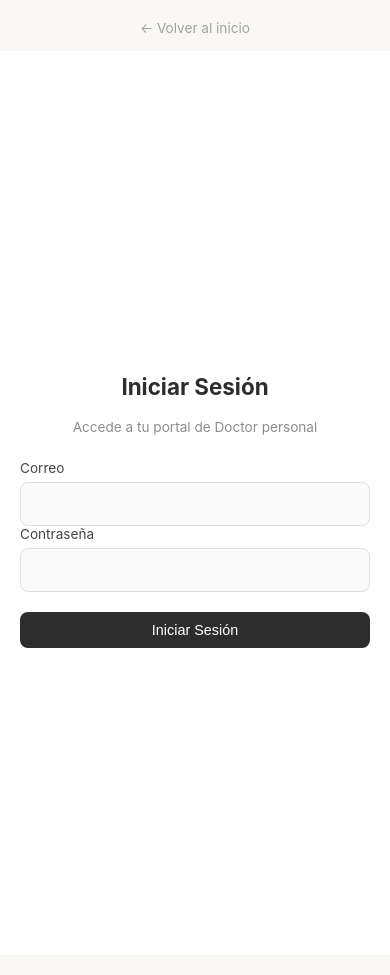
After one commit to MileyLopezZz/Proyecto_Consulta_Medica, a Django app: page /ficha/loginDoctor/ in a window 390 px wide. The commit adds this page. Run offline with Django 5.2, Linux system fonts and the light colour scheme.

Commit message:
ultimo commit

```diff
--- a/Apphome/templates/home.html
+++ b/Apphome/templates/home.html
@@ -42,7 +42,7 @@
 
                     <div class="dropdown-menu">
                         <a href="{% url 'login' %}">Usuario</a>
-                        <a href="{% url 'login' %}">Doctor</a>
+                        <a href="{% url 'login_doctor' %}">Doctor</a>
                         <a href="{% url 'login' %}">Secretaria</a>
                     </div>
                 </div>
--- a/Appsandra/templates/Login.html
+++ b/Appsandra/templates/Login.html
@@ -14,7 +14,7 @@
 
         <div class="login-box">
             <h1>Iniciar Sesión</h1>
-            <p class="subtitulo">Accede a tu portal médico personal</p>
+            <p class="subtitulo">Accede a tu portal personal</p>
 
             <form method="post" novalidate>
                 {% csrf_token %}
--- /dev/null
+++ b/Appvaleria/static/css/loginDoctor.css
@@ -0,0 +1,199 @@
+/* === ESTILO BASE (para escritorio y tablets grandes) === */
+body {
+    font-family: 'Inter', sans-serif;
+    background-color: #faf8f5;
+    margin: 0;
+    padding: 0;
+}
+
+/* Contenedor principal */
+.container {
+    display: flex;
+    flex-direction: column;
+    align-items: center;
+    justify-content: center;
+    min-height: 100vh;
+    text-align: center;
+    padding: 20px;
+}
+
+/* Enlace superior centrado */
+.volver {
+    text-decoration: none;
+    color: #a1a1a1;
+    font-size: 0.9rem;
+    margin-bottom: 20px;
+    display: block;
+}
+
+/* Caja del formulario (login o registro) */
+.login-box,
+.registro-box {
+    background-color: #fff;
+    border-radius: 20px;
+    box-shadow: 0 4px 16px rgba(0, 0, 0, 0.05);
+    padding: 50px 40px;
+    width: 400px;
+    text-align: center;
+    transition: all 0.3s ease;
+}
+
+/* Títulos */
+h1 {
+    font-size: 1.8rem;
+    color: #2d2d2d;
+    margin-bottom: 5px;
+}
+
+.subtitulo {
+    color: #8d8d8d;
+    font-size: 0.95rem;
+    margin-bottom: 30px;
+}
+
+/* Formulario Django */
+form {
+    text-align: left;
+}
+
+form p {
+    margin-bottom: 15px;
+}
+
+form label {
+    display: block;
+    font-size: 0.9rem;
+    color: #444;
+    margin-bottom: 6px;
+}
+
+/* Campos */
+form input[type="text"],
+form input[type="email"],
+form input[type="password"],
+form input[type="number"],
+form select {
+    width: 100%;
+    padding: 12px;
+    border: 1px solid #e0e0e0;
+    border-radius: 8px;
+    font-size: 1rem;
+    background-color: #fafafa;
+    box-sizing: border-box;
+}
+
+/* Botón */
+.btn {
+    background-color: #2d2d2d;
+    color: white;
+    padding: 12px;
+    border: none;
+    border-radius: 8px;
+    font-size: 1rem;
+    margin-top: 20px;
+    cursor: pointer;
+    width: 100%;
+    transition: background 0.3s ease;
+}
+
+.btn:hover {
+    background-color: #444;
+}
+
+/* Separador */
+.divider {
+    text-align: center;
+    margin: 25px 0;
+    color: #aaa;
+    font-size: 0.9rem;
+}
+
+/* Enlaces inferiores */
+.registro,
+.login {
+    font-size: 0.9rem;
+    color: #777;
+}
+
+.registro a,
+.login a {
+    color: #2d2d2d;
+    text-decoration: none;
+    font-weight: 600;
+}
+
+/* Mensajes Django */
+.mensaje {
+    color: rgb(0, 0, 0);
+    font-size: 0.9rem;
+    margin-top: 10px;
+}
+
+
+
+/* === RESPONSIVE DESIGN === */
+
+/* Tablets medianas (≤ 768px) */
+@media (max-width: 768px) {
+    .login-box,
+    .registro-box {
+        width: 90%;
+        padding: 40px 30px;
+    }
+
+    h1 {
+        font-size: 1.6rem;
+    }
+
+    .subtitulo {
+        font-size: 0.9rem;
+    }
+
+    form input,
+    .btn {
+        font-size: 0.95rem;
+    }
+}
+
+/* Celulares (≤ 480px) */
+@media (max-width: 480px) {
+    .login-box,
+    .registro-box {
+        width: 100%;
+        padding: 30px 20px;
+        border-radius: 0;
+        box-shadow: none;
+        min-height: 100vh;
+        display: flex;
+        flex-direction: column;
+        justify-content: center;
+    }
+
+    .volver {
+        font-size: 0.85rem;
+        margin-bottom: 15px;
+    }
+
+    h1 {
+        font-size: 1.4rem;
+    }
+
+    .subtitulo {
+        font-size: 0.85rem;
+        margin-bottom: 25px;
+    }
+
+    .btn {
+        padding: 10px;
+        font-size: 0.9rem;
+    }
+
+    form label {
+        font-size: 0.85rem;
+    }
+
+    .divider {
+        margin: 20px 0;
+        font-size: 0.8rem;
+    }
+}
--- /dev/null
+++ b/Appvaleria/templates/loginDoctor.html
@@ -0,0 +1,44 @@
+{% load static %}
+<!DOCTYPE html>
+<html lang="es">
+<head>
+    <meta charset="UTF-8">
+    <meta name="viewport" content="width=device-width, initial-scale=1.0">
+    <title>Iniciar Sesión</title>
+    <link rel="stylesheet" href="{% static 'css/loginDoctor.css' %}">
+</head>
+<body>
+
+    <div class="container">
+        <a href="{% url 'home' %}" class="volver">&larr; Volver al inicio</a>
+
+        <div class="login-box">
+            <h1>Iniciar Sesión</h1>
+            <p class="subtitulo">Accede a tu portal de Doctor personal</p>
+
+            <form method="post" novalidate>
+                {% csrf_token %}
+
+                <div class="form-group">
+                    <label for="email">Correo</label>
+                    <input type="email" name="email" required>
+                </div>
+
+                <div class="form-group">
+                    <label for="password">Contraseña</label>
+                    <input type="password" name="password" required>
+                </div>
+
+
+                <button type="submit" class="btn">Iniciar Sesión</button>
+            </form>
+
+
+            {% for message in messages %}
+                <p class="mensaje">{{ message }}</p>
+            {% endfor %}
+        </div>
+    </div>
+
+</body>
+</html>
--- a/Appvaleria/urls.py
+++ b/Appvaleria/urls.py
@@ -5,5 +5,6 @@ urlpatterns = [
     path('ficha/', views.ficha_medica_view, name='ficha_medica'),
     #path('buscar_paciente/', views.buscar_paciente, name='buscar_paciente'),
     path('pacientes/', views.paciente_view, name='paciente'),
-    path('menuDoctor/', views.menu_doctor, name='menu_doctor')
+    path('menuDoctor/', views.menu_doctor, name='menu_doctor'),
+    path('loginDoctor/', views.login_doctor, name='login_doctor'),
 ]
--- a/Appvaleria/views.py
+++ b/Appvaleria/views.py
@@ -3,6 +3,7 @@ from django.http import JsonResponse
 from .forms import FichaMedicaForm, PacienteForm
 from .models import Paciente, FichaMedica
 from django.contrib.auth.models import AnonymousUser
+from django.contrib import messages
 
 
 # --------------------- FICHA MÉDICA ---------------------
@@ -136,3 +137,22 @@ def menu_doctor(request):
     }
 
     return render(request, 'menuDoctor.html', context)
+
+
+def login_doctor(request):
+    if request.method == 'POST':
+        email = request.POST.get('email')
+        password = request.POST.get('password')
+
+        #Credenciales fijas del doctor
+        correo_doctor = "doctor@gmail.com"
+        clave_doctor = "doctor1234"
+
+        if email == correo_doctor and password == clave_doctor:
+            messages.success(request, "Bienvenido doctor.")
+            # Redirige al panel o vista especial del doctor
+            return redirect('menu_doctor')
+        else:
+            messages.error(request, "Correo o contraseña incorrectos.")
+
+    return render(request, 'loginDoctor.html')
```
Also changed, not shown: clinicaMedicaCore/settings.py (+8 -8 lines), Appvaleria/migrations/0002_alter_paciente_usuarios_id_usuario.py (added).
